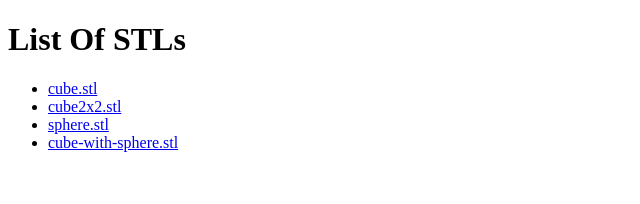
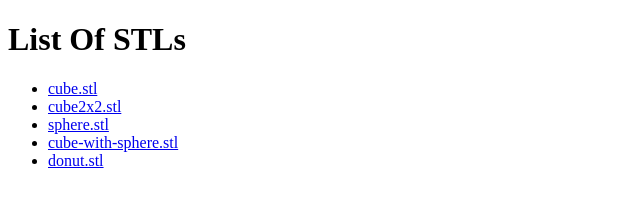
Before and after one commit to martytheparty/svgs-for-3d-printer, a plain HTML site: page index.html in a window 1280 px wide. Shown: the full height of the page, 0-640 px from the left. Drawn offline with Linux system fonts and the light colour scheme.

Commit message:
Updates the index page so it will be easier to download the stl file.

```diff
--- a/index.html
+++ b/index.html
@@ -13,6 +13,7 @@
     <li><a href="cube2x2.stl">cube2x2.stl</a>
     <li><a href="sphere.stl">sphere.stl</a>
     <li><a href="cube-with-sphere.stl">cube-with-sphere.stl</a>
+    <li><a href="donut.stl">donut.stl</a>
   </ul>
 </body>
 </html>
```
